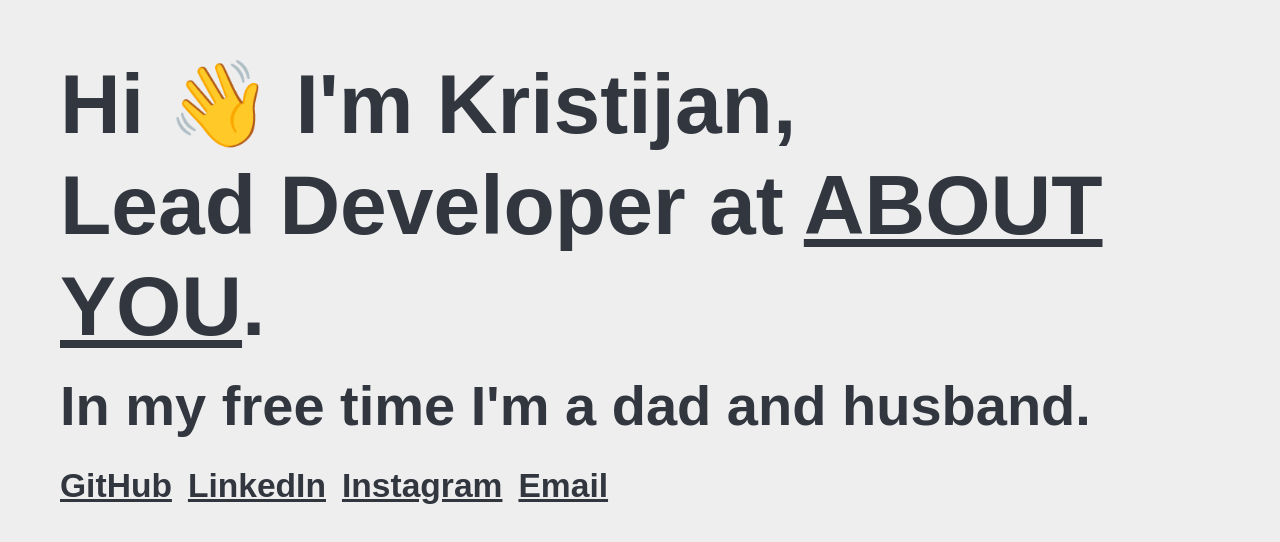
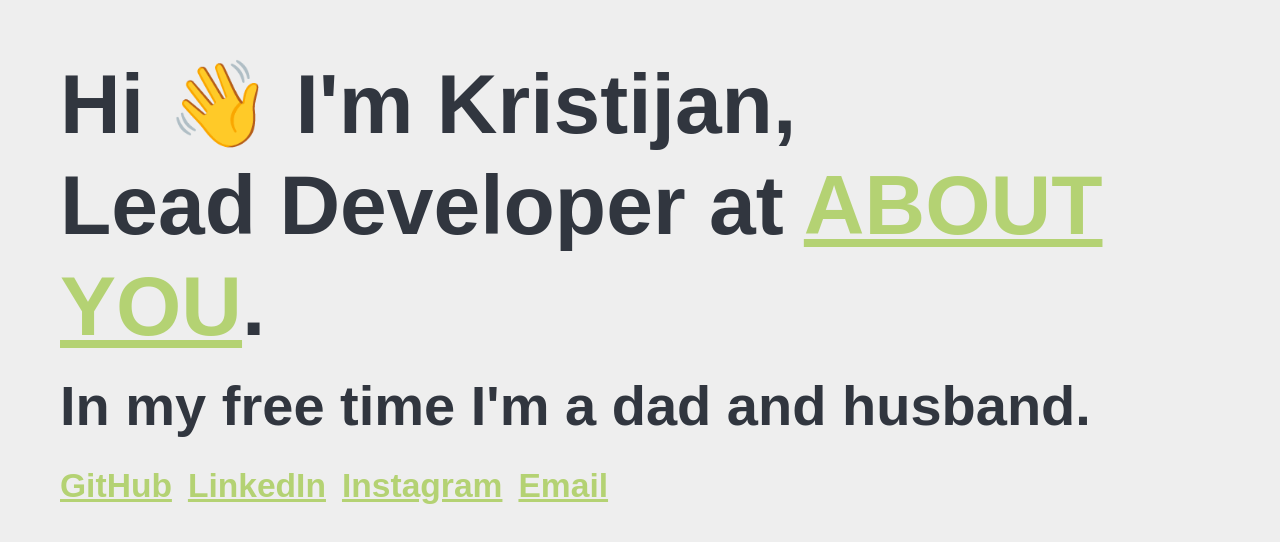
Before and after one commit to kristijanbambir/kristijanbambir.github.com, a Next.js app: page / in a window 1280 px wide. Shown: the part 120-662 px from the top of the page. Built offline with nearby package versions, Linux system fonts and the light colour scheme; a web font is replaced by a local one.

Commit message:
Update dark theme colors

```diff
--- a/src/app/globals.css
+++ b/src/app/globals.css
@@ -1,6 +1,7 @@
 :root {
   --text-color: #31363f;
   --background-color: #eeeeee;
+  --link-color: #b4d273;
 }
 
 html,
@@ -14,7 +15,7 @@ body {
 }
 
 a {
-  color: inherit;
+  color: var(--link-color);
   text-decoration: underline;
 }
 
@@ -22,6 +23,7 @@ a {
   :root {
     --text-color: #d6d6d6;
     --background-color: #2e2e2e;
+    --link-color: #e5b567;
   }
 
   html {
```
